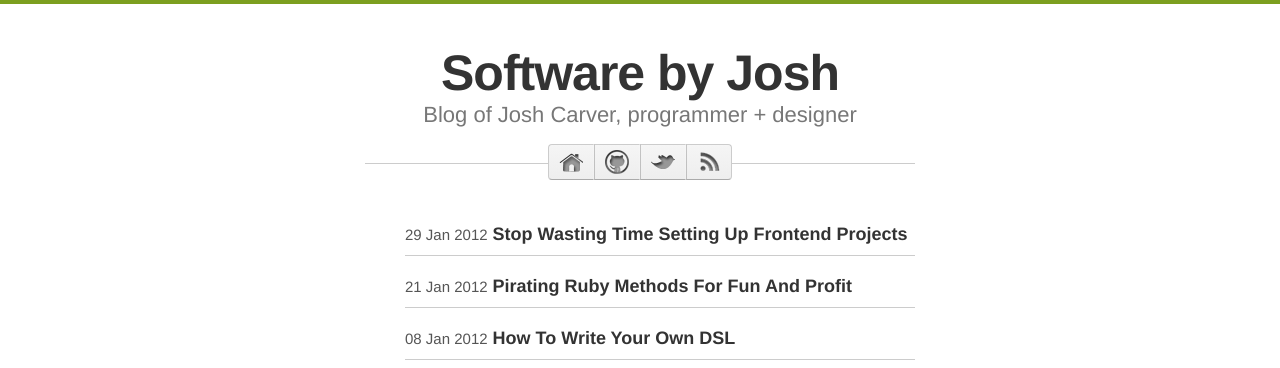
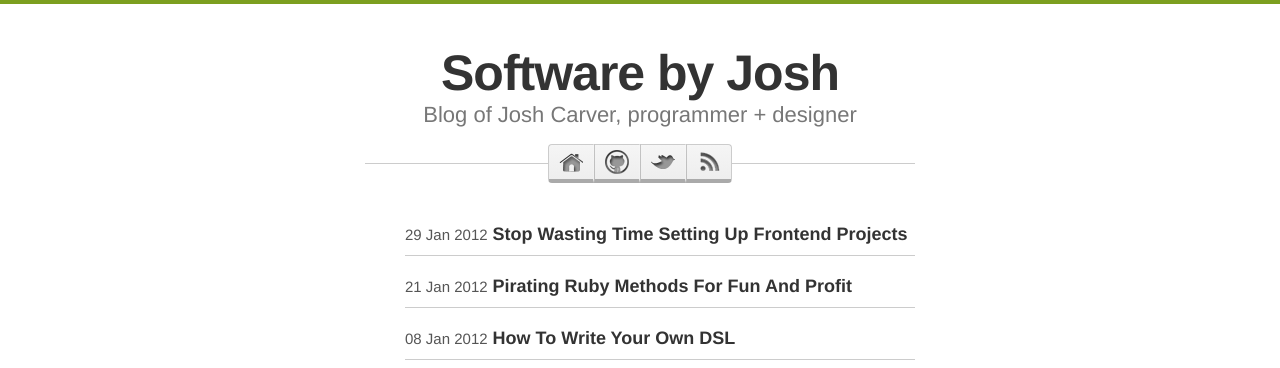
Before and after one commit to jcarver989/jcarver989.github.io, a Jekyll site: the page built from index.html, in a window 1280 px wide. Shown: the top 368 px of the page. Built offline with Jekyll 4.4.1, drawn with Linux system fonts in a browser that asks for light colours.

Commit message:
make menu buttons a bit more 3d

```diff
--- a/css/global.css
+++ b/css/global.css
@@ -1613,7 +1613,7 @@ a {
     padding: 5px 10px 5px 34px;
     line-height: 24px;
     border-top: 1px solid #cccccc;
-    border-bottom: 1px solid #aaaaaa;
+    border-bottom: 4px solid #aaaaaa;
     background-image: -webkit-gradient(linear, left top, left bottom, from(#f5f5f5), to(#eeeeee));
     background-image: -moz-linear-gradient(top, #f5f5f5, #eeeeee); }
     .social-bar-buttons a:hover, .social-bar-buttons a.active {
--- a/sass/global.sass
+++ b/sass/global.sass
@@ -140,7 +140,7 @@ a
     padding: 5px 10px 5px 34px
     line-height: 24px
     border-top: 1px solid #ccc
-    border-bottom: 1px solid #aaa
+    border-bottom: 4px solid #aaa
     +gradient(#f5f5f5, #eee)
 
     &:hover, &.active
```
